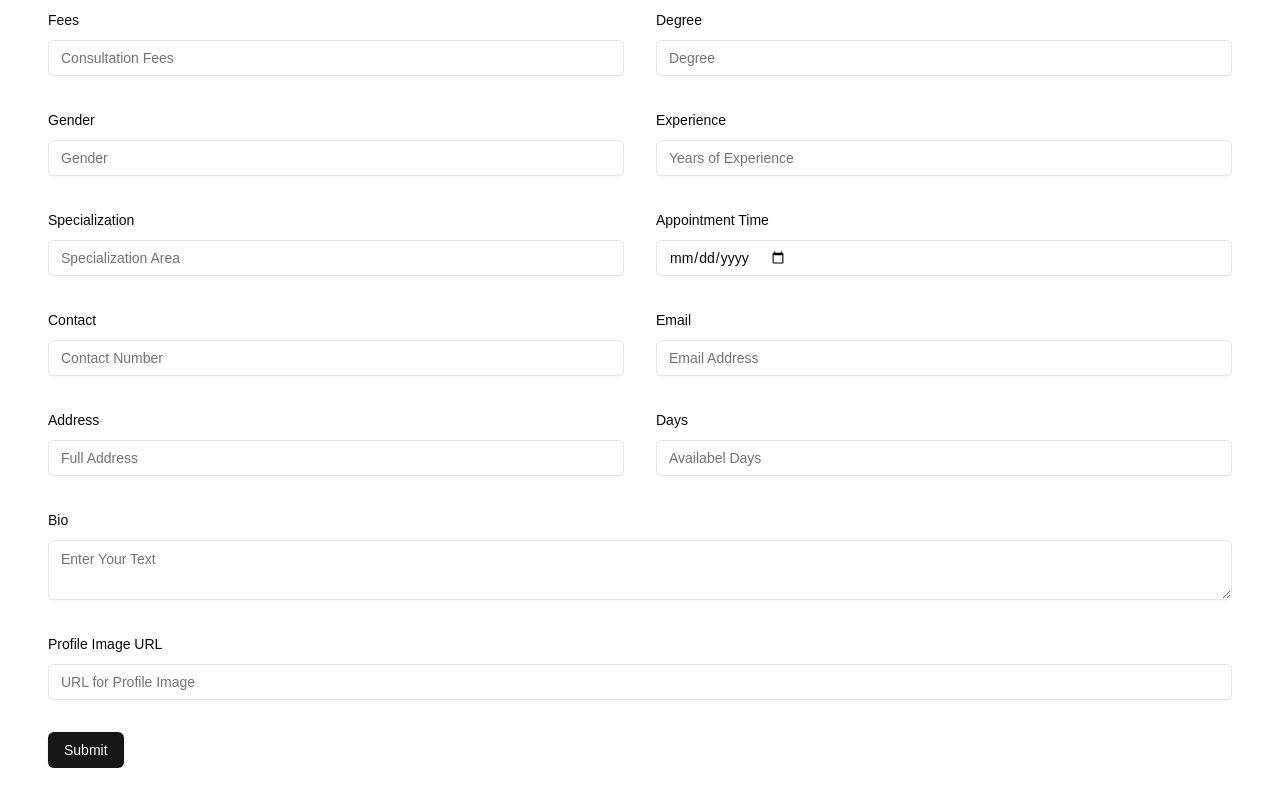
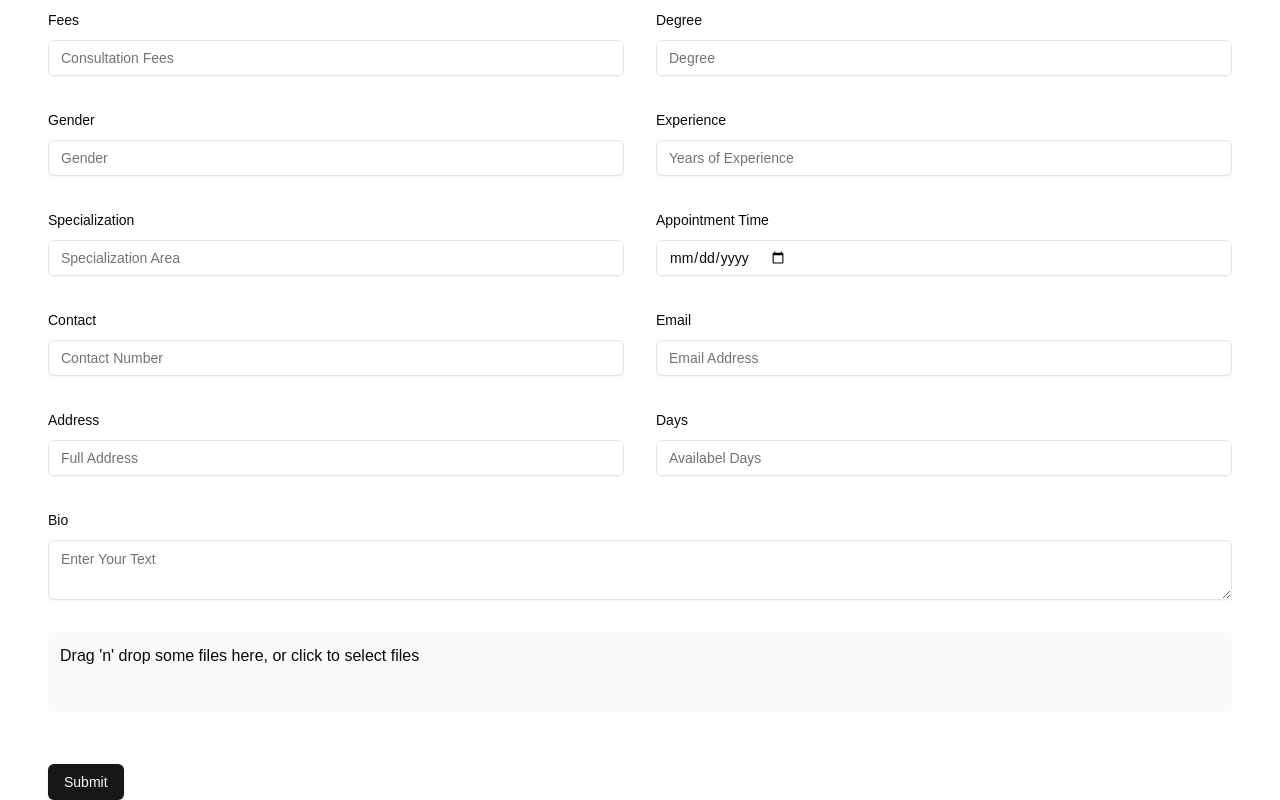
Before and after one commit to Muhammadkashif20/Doctor-Appointment-Website-FullStack, a Next.js app: page /SeeDoctors/ApplyDoctor in a window 1280 px wide. Shown: the part 300-1100 px from the top of the page. Before the commit the page ends 1068 px from the top, so only its background shows below. Built offline with nearby package versions, Linux system fonts and the light colour scheme.

Commit message:
Image Drop Down is Completed With react dropzone

```diff
--- a/package.json
+++ b/package.json
@@ -27,6 +27,7 @@
         "react": "^18",
         "react-day-picker": "^8.10.1",
         "react-dom": "^18",
+        "react-dropzone": "^14.3.5",
         "react-hook-form": "^7.53.1",
         "tailwind-merge": "^2.5.4",
         "tailwindcss-animate": "^1.0.7",
--- a/src/components/ApplyForm.jsx
+++ b/src/components/ApplyForm.jsx
@@ -5,6 +5,8 @@
 import { zodResolver } from "@hookform/resolvers/zod";
 import { Input } from "@/components/ui/input";
 import { Button } from "@/components/ui/button";
+import Dropzone from 'react-dropzone'
+
 import {
   Form,
   FormField,
@@ -15,6 +17,7 @@
   FormMessage,
 } from "@/components/ui/form"; // Make sure these components exist in your project
 import { Textarea } from "./ui/textarea";
+import UploadImg from "./UploadImgDrop";
 
 // Form schema with validation
 const formSchema = z.object({
@@ -250,19 +253,7 @@
           )}
         />
         {/* Profile Image Field */}
-        <FormField
-          control={form.control}
-          name="profileImage"
-          render={({ field }) => (
-            <FormItem>
-              <FormLabel>Profile Image URL</FormLabel>
-              <FormControl>
-                <Input placeholder="URL for Profile Image" {...field} />
-              </FormControl>
-              <FormMessage />
-            </FormItem>
-          )}
-        />
+        <UploadImg/>
         <Button type="submit">Submit</Button>
       </form>
     </Form>
--- /dev/null
+++ b/src/components/UploadImgDrop.jsx
@@ -0,0 +1,45 @@
+import React, {useEffect, useState} from 'react';
+import {useDropzone,thumbsContainer} from 'react-dropzone';
+
+export default function UploadImg() {
+    const [files, setFiles] = useState([]);
+    const {getRootProps, getInputProps} = useDropzone({
+      accept: {
+        'image/*': []
+      },
+      onDrop: acceptedFiles => {
+        setFiles(acceptedFiles.map(file => Object.assign(file, {
+          preview: URL.createObjectURL(file)
+        })));
+      }
+    });
+
+    const thumbs = files.map(file => (
+      <div key={file.name}>
+        <div >
+          <img
+            src={file.preview}
+            width={100}
+            height={100}
+            onLoad={() => { URL.revokeObjectURL(file.preview) }}
+          />
+        </div>
+      </div>
+    ));
+
+    useEffect(() => {
+      return () => files.forEach(file => URL.revokeObjectURL(file.preview));
+    }, [files]);
+
+    return (
+      <section className="container">
+        <div {...getRootProps({className: 'dropzone'})} className='bg-gray-50 rounded-md p-3 h-20 my-5'>
+          <input {...getInputProps()} />
+          <p>Drag 'n' drop some files here, or click to select files</p>
+        </div>
+        <aside style={thumbsContainer}>
+          {thumbs}
+        </aside>
+      </section>
+    );
+  }
```
Also changed, not shown: 1 other file (tests, documents, lock files or other folders).
